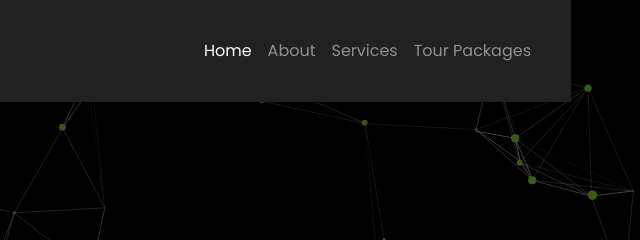
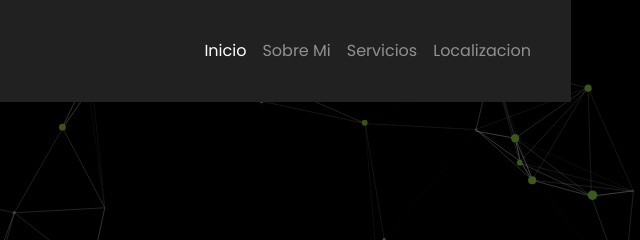
Before and after one commit to AlanJToledoB/mantenimineto-port, a plain HTML site: page index.html in a window 1280 px wide. Shown: the top 240 px of the page, 623-1263 px from the left. Drawn offline with nearby package versions, Linux system fonts and the light colour scheme.

Commit message:
Update index.html

```diff
--- a/index.html
+++ b/index.html
@@ -5,8 +5,6 @@
     <meta charset="utf-8">
     <title>Mantenimiento-port</title>
     <meta content="width=device-width, initial-scale=1.0" name="viewport">
-    <meta content="Free HTML Templates" name="keywords">
-    <meta content="Free HTML Templates" name="description">
 
     <!-- Favicon -->
     <link href="img/mi logo.png" rel="icon">
@@ -61,10 +59,10 @@
                 </button>
                 <div class="collapse navbar-collapse justify-content-between px-3" id="navbarCollapse">
                     <div class="navbar-nav ml-auto py-0">
-                        <a href="index.html" class="nav-item nav-link active">Home</a>
-                        <a href="#about" class="nav-item nav-link">About</a>
-                        <a href="#service" class="nav-item nav-link">Services</a>
-                        <a href="#localition" class="nav-item nav-link">Tour Packages</a>
+                        <a href="index.html" class="nav-item nav-link active">Inicio</a>
+                        <a href="#about" class="nav-item nav-link">Sobre Mi</a>
+                        <a href="#service" class="nav-item nav-link">Servicios</a>
+                        <a href="#localition" class="nav-item nav-link">Localizacion</a>
                     </div>
                 </div>
             </nav>
@@ -260,12 +258,12 @@
 
 
     <!-- Registration Start -->
-    <div class="container-fluid bg-registration py-5 particles-js" id="particles-bg localition" style="margin: 90px 0;">
-        <div class="container py-5">
+    <div class="container-fluid bg-registration py-5 particles-js" id="particles-bg" style="margin: 90px 0;">
+        <div class="container py-5" id="localition">
             <div class="row align-items-center">
                 <div class="col-lg-5 mb-5 mb-lg-0 ">
                     <div class="mb-4">
-                        <h6 class="text-primary text-uppercase" style="letter-spacing: 5px;">¿Donde nos encontramos?
+                        <h6 class="text-primary text-uppercase" style="letter-spacing: 5px";>¿Donde nos encontramos?
                         </h6>
                         <h1 class="text-white">Encontranos<span class="text-primary"> acá</span></h1>
                     </div>
```
